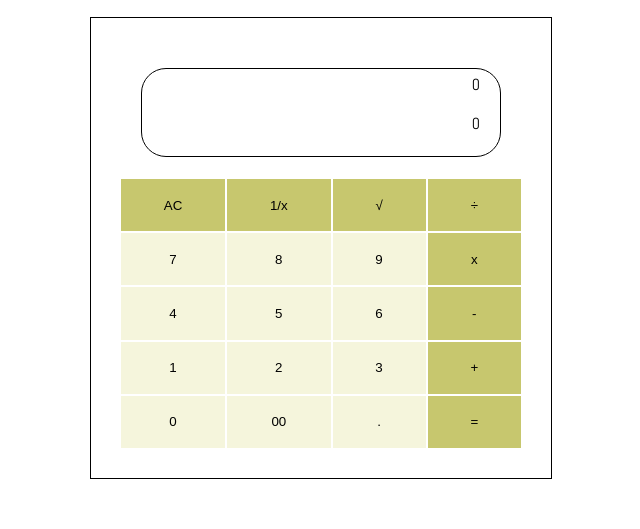
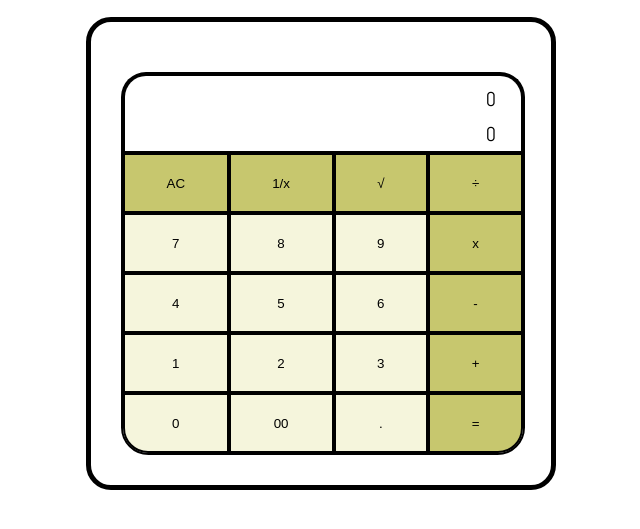
Before and after one commit to lonewolf045/calculator, a plain HTML site: page index.html in a window 1280 px wide. Shown: the part 123-652 px from the top of the page, without its empty margins (319-959 px from the left). Drawn offline with Linux system fonts and the light colour scheme.

Commit message:
Styles Changed

```diff
--- a/index.html
+++ b/index.html
@@ -24,14 +24,15 @@
                     <div id = "content-container">0</div>
                   <!--  --->
                 </div>
-                <button class = "operator">AC</button>
-                <button class = "operator">1/x</button>
-                <button class = "operator">√</button>
-                <button class = "operators">÷</button>
-                <button class = "num">7</button>
-                <button class = "num">8</button>
-                <button class = "num">9</button>
-                <button class = "operators">x</button>
+                <div id = 'containers'>
+                <button class = "operator" id = 'AC'>AC</button>
+                <button class = "operator" id = 'reci'>1/x</button>
+                <button class = "operator" id = 'sqrt'>√</button>
+                <button class = "operators" id = 'div'>÷</button>
+                <button class = "num" id = 'sev'>7</button>
+                <button class = "num" id = 'eig'>8</button>
+                <button class = "num" id = 'nin'>9</button>
+                <button class = "operators" id = 'mul'>x</button>
                 <button class = "num">4</button>
                 <button class = "num">5</button>
                 <button class = "num">6</button>
@@ -40,10 +41,11 @@
                 <button class = "num">2</button>
                 <button class = "num">3</button>
                 <button class = "operators">+</button>
-                <button class = "num">0</button>
+                <button class = "num" id = 'zero'>0</button>
                 <button class = "num">00</button>
                 <button class = "num" id = "dot">.</button>
-                <button class = "operators">=</button>
+                <button class = "operators" id = 'eq'>=</button>
+                </div>
             </div>
         </main>
 	    <script src="scripts/main.js"></script>
--- a/styles/style.css
+++ b/styles/style.css
@@ -9,14 +9,32 @@ main {
 }
 #calculator {
    width: 400px;
-   height: 400px;
+   height: auto;
    display: grid;
    grid-template-columns: auto auto auto auto;
-   grid-gap: 2px;
+   grid-gap: 0px;
    border: 1px solid black;
    margin: 30px;
    padding : 30px;
    margin: auto;
+   border: 5px solid black;
+   border-radius: 25px;
+}
+
+#containers {
+    grid-column-start: 1;
+    grid-column-end: 5;
+    width: 400px;
+    height: 300px;
+    display: grid;
+    grid-template-columns: auto auto auto auto;
+    grid-gap: 0px;
+    border: 1px solid black;
+    margin: auto;
+    border: 2px solid black;
+    border-radius: 27.5px;
+    border-top-left-radius: 0px;
+    border-top-right-radius: 0px;
 }
 
 .buttons{
@@ -29,28 +47,35 @@ main {
 .num {
     background-color: beige;
     border: none;
+    border: 2px solid black;
 }
 
 .operator, .operators {
     background-color: rgb(199, 199, 110);
     border: none;
+    border: 2px solid black;
 }
 
 .display {
+    width: 396px;
+    height: 70px;
     grid-column-start: 1;
     grid-column-end: 5;
     text-align: right;
     border-radius: 25px;
-    border: 1px solid black;
+    border: 4px solid black;
     justify-content: right;
     align-content: right;
-    margin: 20px;
-    padding: 5px 20px;
+    margin: 20px 0px;
+    padding: 5px 0px;
     vertical-align: auto;
-    height: auto;
     display: grid;
     grid-template-rows: auto auto;
-
+    margin-bottom: 0px;
+    padding-bottom: 0px;
+    border-bottom: 0px;
+    border-bottom-right-radius: 0px;
+    border-bottom-left-radius: 0px;
 }
 
 #content-container {
@@ -60,13 +85,28 @@ main {
     vertical-align: auto;
     font-family: 'Abel', sans-serif;
     vertical-align: bottom;
+    padding-right: 25px;
+    padding-top: 5px;
+    font-size: 20px;
 }
 
 #result-container {
+    padding-right: 25px;
     align-items: center;
     justify-content: center;
     text-align: right;
     vertical-align: auto;
     font-family: 'Abel', sans-serif;
     vertical-align: bottom;
+    padding-top: 5px;
+    font-size: 20px;
 }
+
+
+#eq {
+    border-bottom-right-radius: 25px;
+}
+
+#zero {
+    border-bottom-left-radius: 25px;
+}
```
